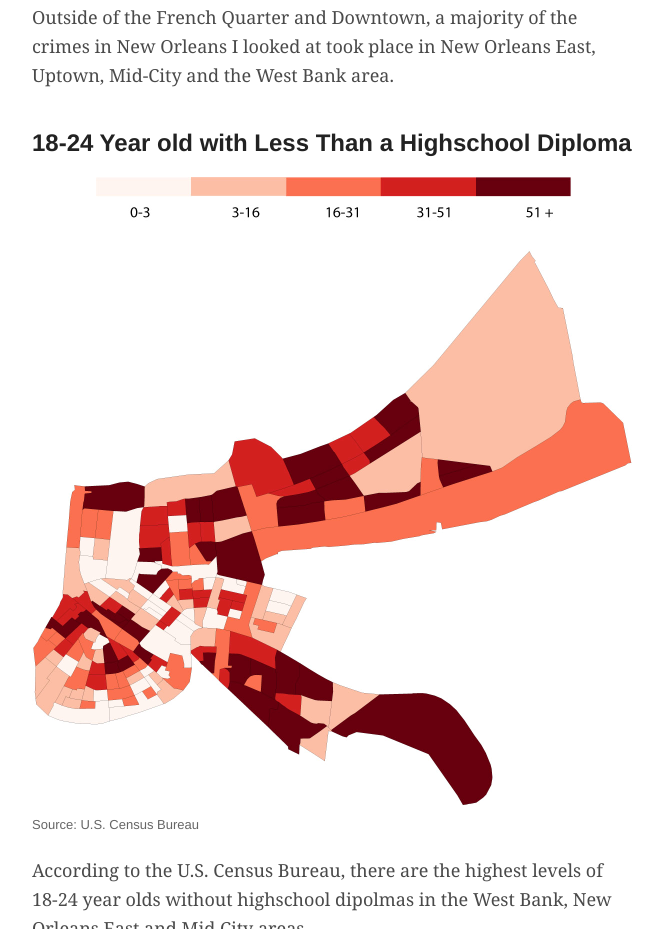
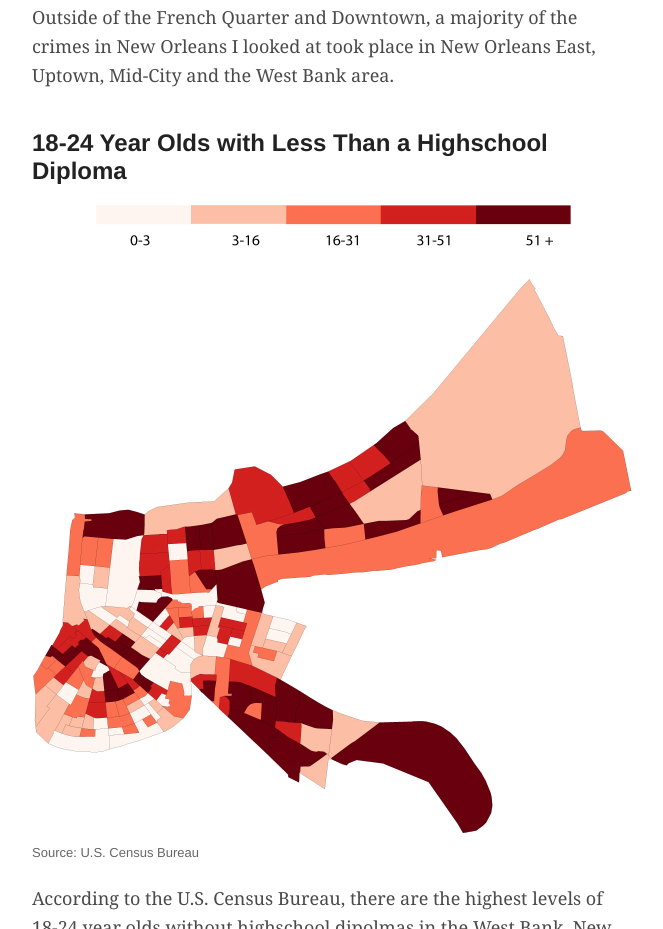
Before and after one commit to etk19/georgetown-dataviz-final-project, a plain HTML site: page index.html in a window 1280 px wide. Shown: the part 1199-2128 px from the top of the page, without its empty margins (308-971 px from the left). Drawn offline with Linux system fonts and the light colour scheme.

Commit message:
fixed word3

```diff
--- a/index.html
+++ b/index.html
@@ -32,7 +32,7 @@
 
       <p>Outside of the French Quarter and Downtown, a majority of the crimes in New Orleans I looked at took place in New Orleans East, Uptown, Mid-City and the West Bank area. <p>
 
-      <h2 class="subhead">18-24 Year old with Less Than a Highschool Diploma</h2>
+      <h2 class="subhead">18-24 Year Olds with Less Than a Highschool Diploma</h2>
 
       <div id="chart-2" class="chart">
         <img src="images/18-24-less-than-highschool-diploma.jpg"/>
```
